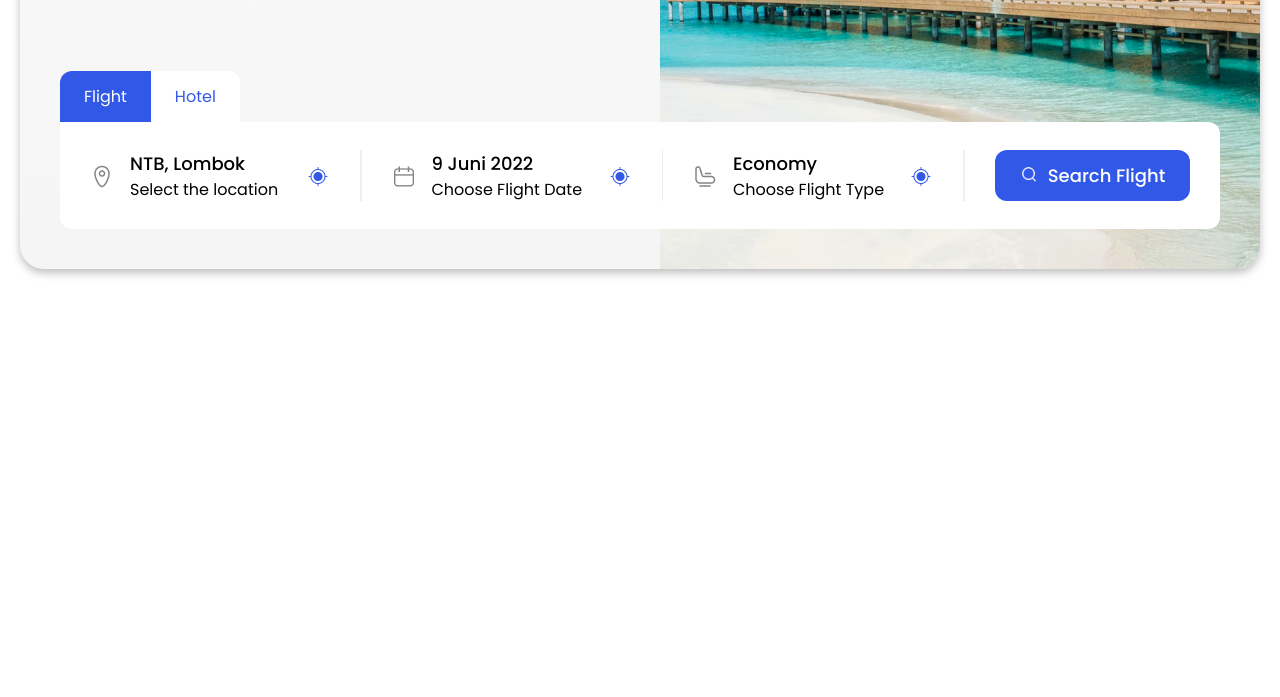
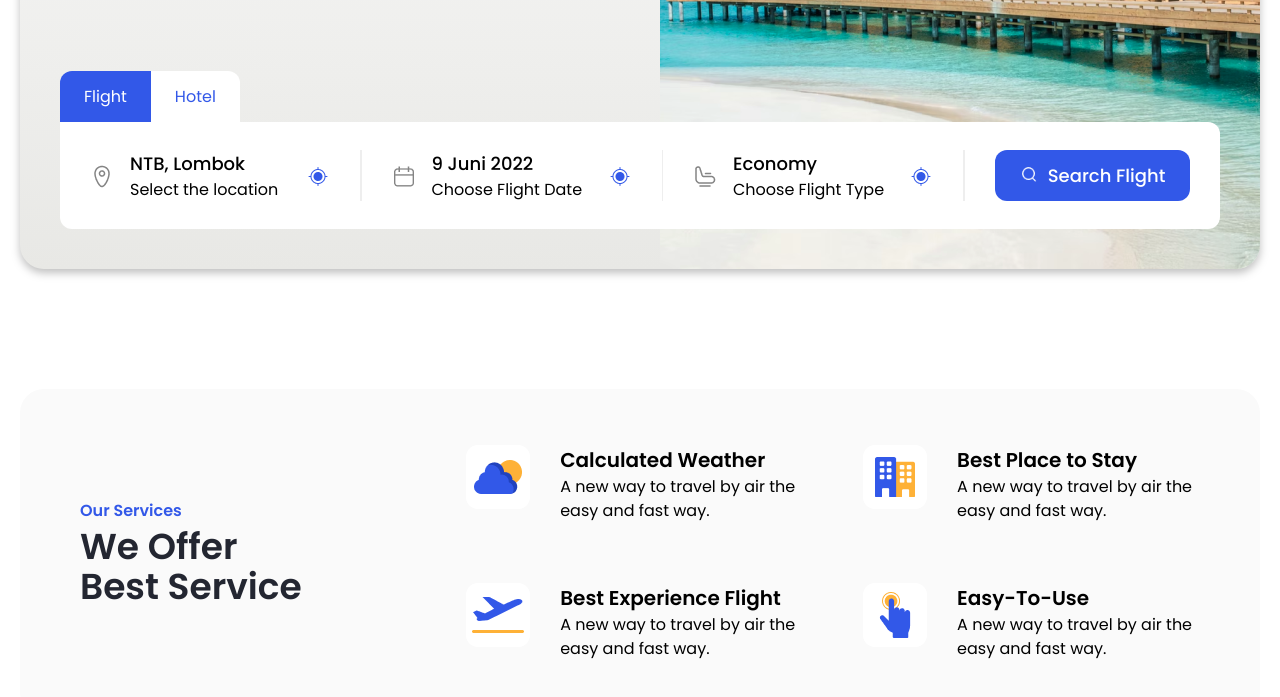
Before and after one commit to mbrianwebsite/GoOut, a website: page index.html in a window 1280 px wide. Shown: the part 407-1104 px from the top of the page. Before the commit the page ends 800 px from the top, so only its background shows below. Drawn offline with Linux system fonts and the light colour scheme.

Commit message:
STYLING FEATURE SECTION

```diff
--- a/index.html
+++ b/index.html
@@ -27,7 +27,7 @@
             </div>
         </div>
         <div
-            class="relative h-[580px] bg-gradient-to-b from-[#fafafa] to-[#f5f5f5] w-full rounded-3xl flex flex-row justify-between drop-shadow-primary">
+            class="relative h-[580px] bg-gradient-to-b from-[#fafafa] to-[#E8E8E5] w-full rounded-3xl flex flex-row justify-between drop-shadow-primary">
             <div class="mt-[104px] ml-[60px] max-w-[560px]">
                 <div class="text-[52px] font-bold text-[#232631] max-w-[560px]">Find The Best Place
                     to Stress Release</div>
@@ -97,6 +97,48 @@
                 </div>
             </div>
         </div>
+
+        <div
+            class="mt-[120px] mb-[120px] h-[328px] bg-[#fafafa] rounded-3xl flex flex-row items-center px-[60px] py-[40px]">
+            <div class="w-[400px]">
+                <div class="font-semibold text-base text-primary mb-1">
+                    Our Services
+                </div>
+                <div class="font-semibold text-4xl w-[222px] text-[#232631]">
+                    We Offer Best Service
+                </div>
+            </div>
+            <div class="grid grid-cols-2 gap-[60px]">
+                <div class="w-[350px] flex flex-row">
+                    <div class="w-16 h-16"><img src="/dist/icon_calculated_wheather.png" /></div>
+                    <div class="w-[250px] ml-[30px]">
+                        <div class="font-semibold text-[20px]">Calculated Weather</div>
+                        <div class="font-normal text-base">A new way to travel by air the easy and fast way.</div>
+                    </div>
+                </div>
+                <div class="w-[350px] flex flex-row">
+                    <div class="w-16 h-16"><img src="/dist/icon_best_place_to_stay.png" /></div>
+                    <div class="w-[250px] ml-[30px]">
+                        <div class="font-semibold text-[20px]">Best Place to Stay</div>
+                        <div class="font-normal text-base">A new way to travel by air the easy and fast way.</div>
+                    </div>
+                </div>
+                <div class="w-[350px] flex flex-row">
+                    <div class="w-16 h-16"><img src="/dist/icon_best_experience_flight.png" /></div>
+                    <div class="w-[250px] ml-[30px]">
+                        <div class="font-semibold text-[20px]">Best Experience Flight</div>
+                        <div class="font-normal text-base">A new way to travel by air the easy and fast way.</div>
+                    </div>
+                </div>
+                <div class="w-[350px] flex flex-row">
+                    <div class="w-16 h-16"><img src="/dist/icon_easy_to_use.png" /></div>
+                    <div class="w-[250px] ml-[30px]">
+                        <div class="font-semibold text-[20px]">Easy-To-Use</div>
+                        <div class="font-normal text-base">A new way to travel by air the easy and fast way.</div>
+                    </div>
+                </div>
+            </div>
+        </div>
     </div>
 </body>
 
```
Also changed, not shown: dist/output.css.
